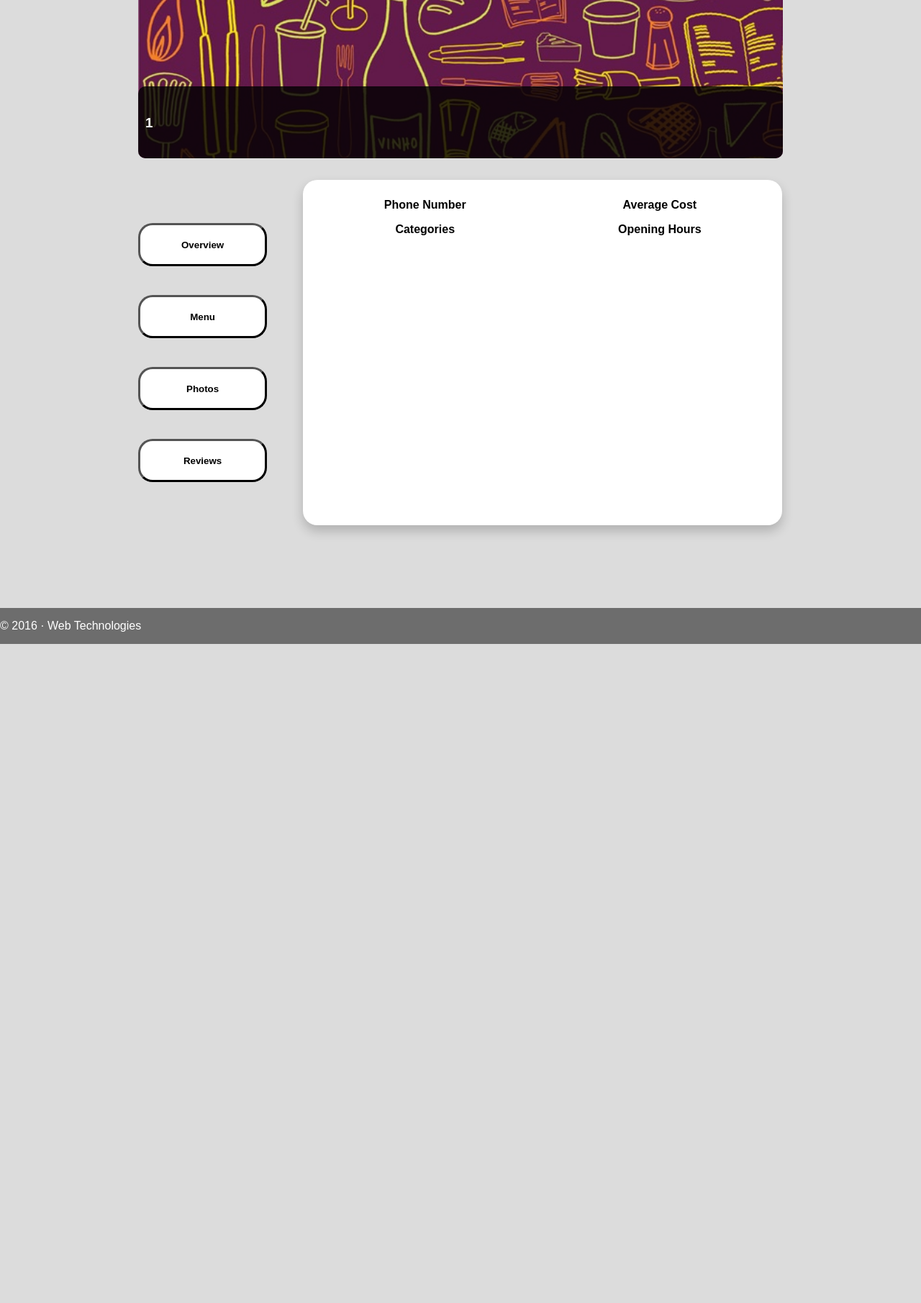
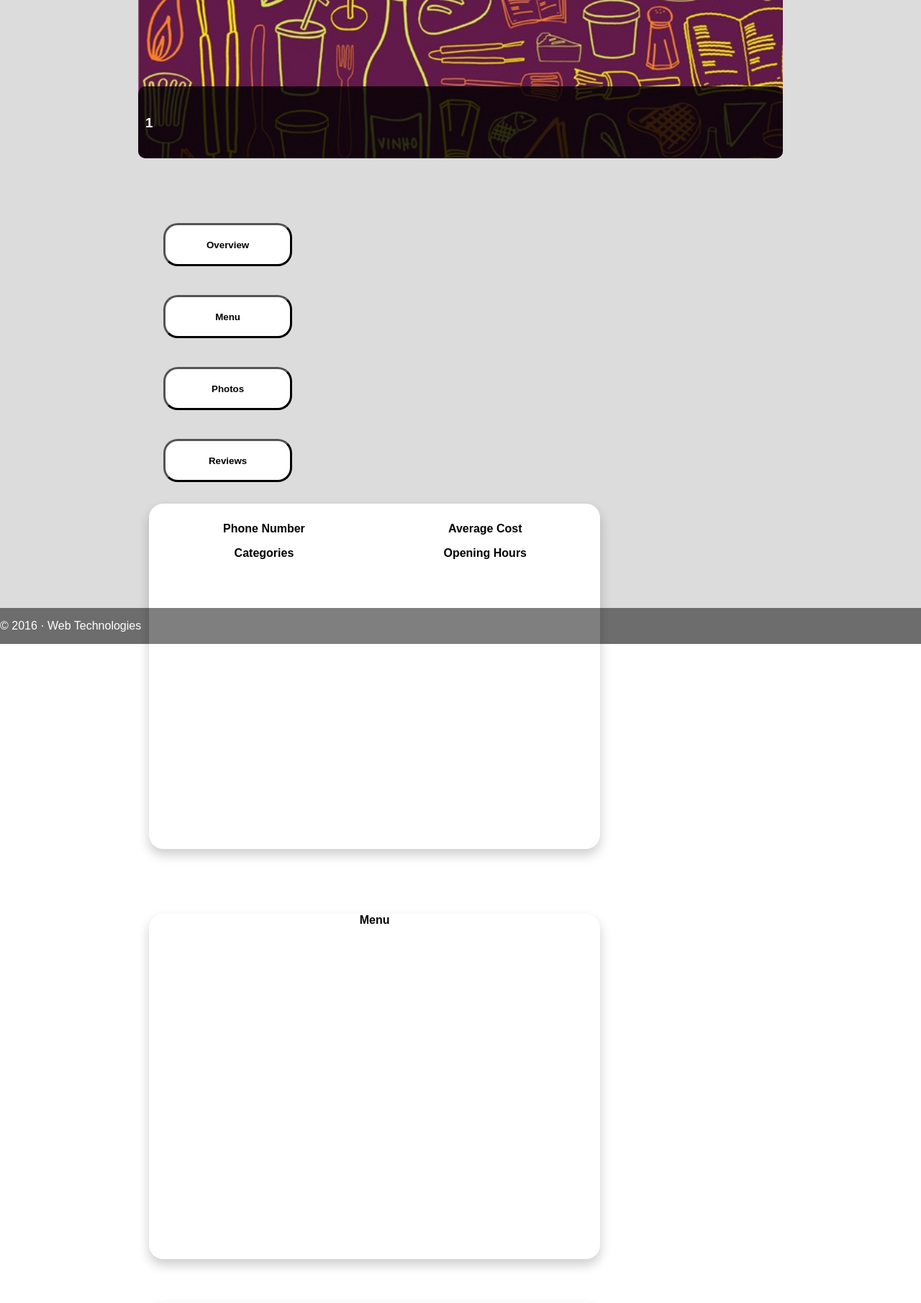
Before and after one commit to saracouto1318/LTW, a PHP site: page /restaurantPage.php?name=1 in a window 1280 px wide. Shown: the part 530-2341 px from the top of the page at 72% size. Before the commit the page ends 1425 px from the top, so only its background shows below. Run offline with PHP 8.4, Linux system fonts and the light colour scheme; the visitor is signed in with stand-in values (Sample User, id 1); data comes from the database, SQL or seed files in the repository; data that the repository does not hold is empty; some libraries are stand-ins or nearby versions.

Commit message:
Data base completed

```diff
--- a/css/Style.css
+++ b/css/Style.css
@@ -264,6 +264,7 @@ footer p {
 	width: 80%;
 	padding: 0;
 	margin-top: 40px;
+	margin-left: 35px;
 	font-weight: bold;
 }
 
@@ -305,17 +306,12 @@ footer p {
 
 .box {
     text-align: center;
-    float: right;
-	z-index: 999;
-    position:absolute;
-    overflow: auto;
-	display: none;
 	border-radius: 20px;
 	background-color: white;
 	color: black;
 	height: 480px;
-	width: 52%;
-	margin: 30px 20px 30px 5px;
+	width: 70%;
+	margin: 30px 30px 60px 15px;
 	box-shadow: 0px 8px 16px 0px rgba(0, 0, 0, 0.2);
 }
 
```
Also changed, not shown: data.db, images/bistro.jpg (added), images/blanca.jpg (added), images/blanca2.jpg (added), images/blanca3.jpg (added), images/evangeline.JPG (added), images/fergunson.jpg (added), images/fergunson2.jpg (added), images/girlPower.jpg (added), images/gourmet.jpg (added), images/gourmet2.jpg (added), images/master.jpg (added), images/master2.jpg (added), images/ovarense.jpg (added), 5 more files.
